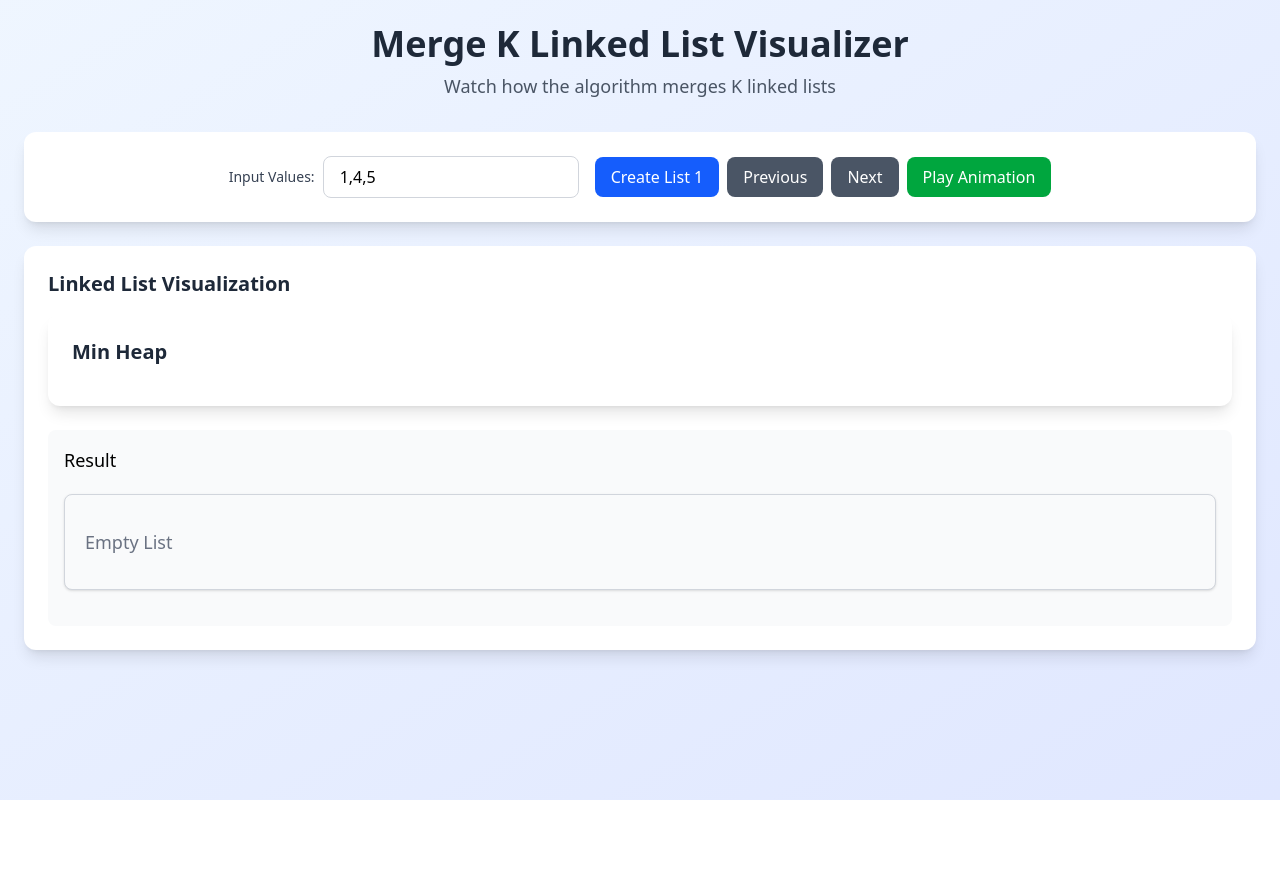
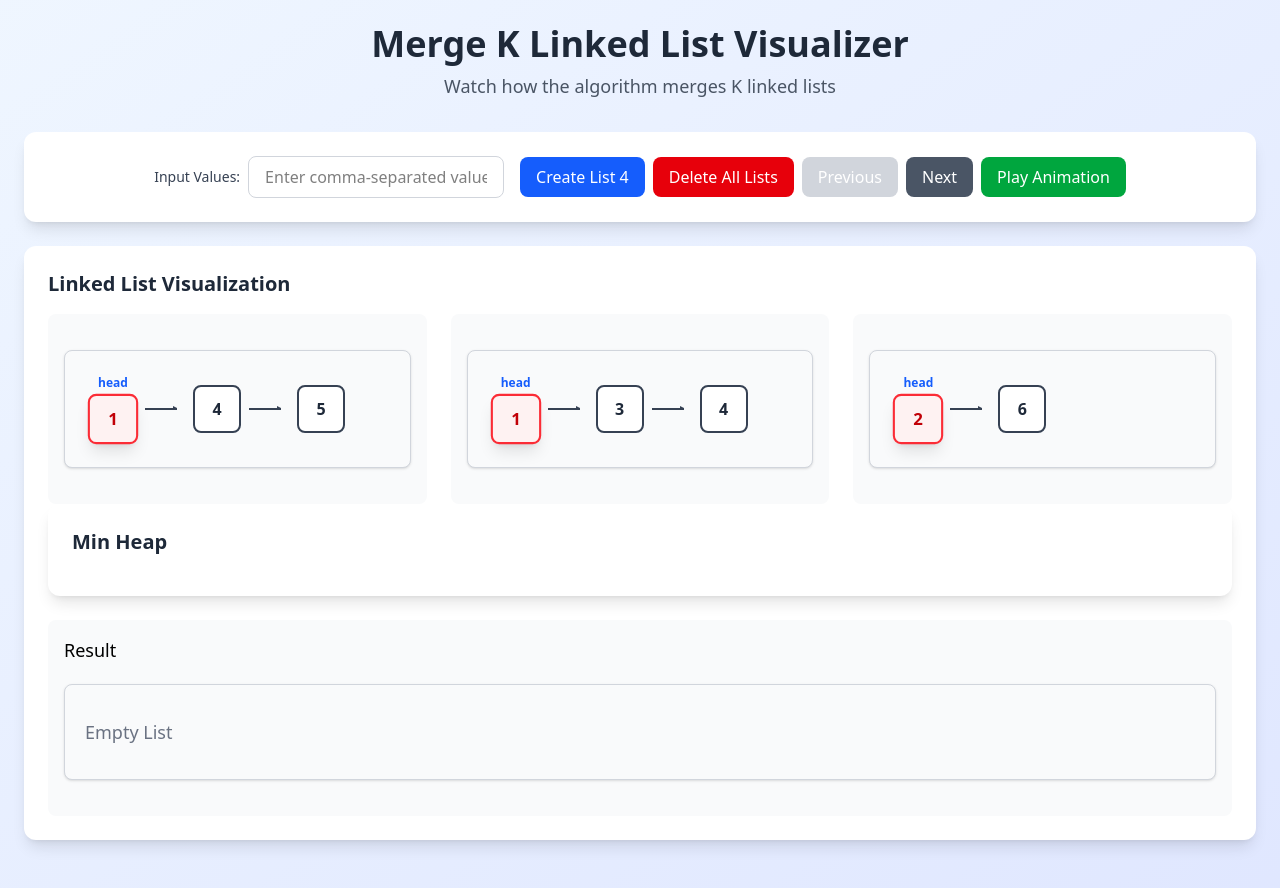
Before and after one commit to 00Dvs00/algo-visuals, a React (Vite) app: page /LinkedList/mergeKLinkedList in a window 1280 px wide. Before the commit the page ends 800 px from the top, so only its background shows below. Built offline with nearby package versions, Linux system fonts and the light colour scheme.

Commit message:
Fixed Merge K linked List code and UI but minHeap remains

```diff
--- a/src/LinkedLists/Alg2.jsx
+++ b/src/LinkedLists/Alg2.jsx
@@ -1,10 +1,10 @@
 import React, { useState, useEffect, useRef } from "react";
 import LinkedListVisualizer from "./LinkedListVisualizer";
 import { createMinHeap } from "./MinHeap";
-import { createLinkedList } from "./ListNode";
+import { ListNode, createLinkedList } from "./ListNode";
 
 const MergeKLinkedList = () => {
-  const [inputValues, setInputValues] = useState('1,4,5');
+  const [inputValues, setInputValues] = useState('');
   const [currentStep, setCurrentStep] = useState(0);
   const [isPlaying, setIsPlaying] = useState(false);
   const [listCount, setListCount] = useState(1);
@@ -13,30 +13,88 @@ const MergeKLinkedList = () => {
   const minHeap = useRef(createMinHeap());
 
   const createVisualizationSteps = (headArray) => {
-    minHeap.current = createMinHeap();
+    let stepCount = 0;
+    let dummy = new ListNode();
 
-    for(let head of headArray){
-      if(head) minHeap.current.insert(head);
-    }
-
+    headArray.forEach((head,index) => {
+      if(head){
+        steps.push({
+          id: stepCount++,
+          list: head,
+          highlightNodes: [0],
+          pointers: {"head" : 0},
+          resultHead : dummy.next,
+        });
+      }
+    });
     return steps;
   }
 
   const handleCreateList = () => {
     const values = inputValues.split(',').map(v => parseInt(v.trim())).filter(v => !isNaN(v));
     const head = createLinkedList(values);
-    setHeadArray(prev => [...prev, head]);
+    setHeadArray(prev => {
+      const updated = [...prev, head];
+      const steps = createVisualizationSteps(updated);
+      setSteps(steps);
+      setCurrentStep(0);
+      return updated;
+    });
     setListCount(prev => prev + 1);
-    setCurrentStep(0);
     setIsPlaying(false);
   };
 
+  const handleResetLists = () => {
+    setHeadArray([]);
+    setSteps([]);
+    setCurrentStep(0);
+    setListCount(1);
+    setIsPlaying(false);
+    minHeap.current = createMinHeap();
+  };
+
+  const nextStep = () => {
+    if (currentStep < steps.length - 1) {
+      setCurrentStep(currentStep + 1);
+    }
+  };
+
+  const prevStep = () => {
+    if (currentStep > 0) {
+      setCurrentStep(currentStep - 1);
+    }
+  };
+
+  const playAnimation = () => {
+    setIsPlaying(true);
+    const interval = setInterval(() => {
+      setCurrentStep(prev => {
+        if (prev >= steps.length - 1) {
+          setIsPlaying(false);
+          clearInterval(interval);
+          return prev;
+        }
+        return prev + 1;
+      });
+    }, 2000);
+  };
+
   useEffect(() => {
-    createVisualizationSteps(headArray);
-  }, [headArray] );
+    const defaultLists = [
+      [1, 4, 5],
+      [1, 3, 4],
+      [2, 6],
+    ];
 
+    const defaultHeads = defaultLists.map(values => createLinkedList(values));
+    setHeadArray(defaultHeads);
+    const steps = createVisualizationSteps(defaultHeads);
+    setSteps(steps);
+    setListCount(defaultLists.length + 1);
+    setCurrentStep(0);
+  }, []);
 
-  const currentStepData = {};
+  const currentStepData = steps[currentStep] || {};
 
   return (
     <>
@@ -77,24 +135,31 @@ const MergeKLinkedList = () => {
               </button>
 
               <button
-                /* onClick={prevStep} */
-                /* disabled={currentStep === 0} */
+                onClick={handleResetLists}
+                className="px-4 py-2 bg-red-600 text-white rounded-lg hover:bg-red-700 transition-colors duration-200 font-medium"
+              >
+                Delete All Lists
+              </button>
+
+              <button
+                onClick={prevStep}
+                disabled={currentStep === 0}
                 className="px-4 py-2 bg-gray-600 text-white rounded-lg hover:bg-gray-700 disabled:bg-gray-300 disabled:cursor-not-allowed transition-colors duration-200 font-medium"
               >
                 Previous
               </button>
 
               <button
-                /* onClick={nextStep}
-                disabled={currentStep >= steps.length - 1} */
+                onClick={nextStep}
+                disabled={currentStep >= steps.length - 1}
                 className="px-4 py-2 bg-gray-600 text-white rounded-lg hover:bg-gray-700 disabled:bg-gray-300 disabled:cursor-not-allowed transition-colors duration-200 font-medium"
               >
                 Next
               </button>
 
               <button
-                /* onClick={playAnimation}
-                disabled={isPlaying} */
+                onClick={playAnimation}
+                disabled={isPlaying}
                 className="px-4 py-2 bg-green-600 text-white rounded-lg hover:bg-green-700 disabled:bg-green-300 disabled:cursor-not-allowed transition-colors duration-200 font-medium"
               >
                 {isPlaying ? 'Playing...' : 'Play Animation'}
@@ -110,12 +175,12 @@ const MergeKLinkedList = () => {
 
           <div className="grid md:grid-cols-3 gap-6">
             {
-              headArray.map((head,index) => (
+              headArray.map((head, index) => (
                 <div key={index} className="bg-gray-50 rounded-lg p-4">
                   <LinkedListVisualizer
                     list={head}
-                    highlightNodes={[]}
-                    pointers={{}}
+                    highlightNodes={currentStepData.highlightNodes}
+                    pointers={currentStepData.pointers}
                   />
                 </div>
               ))
@@ -140,7 +205,7 @@ const MergeKLinkedList = () => {
           <div className="bg-gray-50 rounded-lg p-4">
             <h5 className="text-lg font-medium">Result</h5>
             <LinkedListVisualizer
-              list={currentStepData.list}
+              list={currentStepData.resultHead}
               highlightNodes={currentStepData.highlightNodes}
               pointers={currentStepData.pointers}
             />
--- a/src/LinkedLists/ListNode.jsx
+++ b/src/LinkedLists/ListNode.jsx
@@ -2,6 +2,13 @@ export class ListNode {
   constructor(val, next = null) {
     this.val = val;
     this.next = next;
+  }
+  add(val) {
+    let current = this;
+    while (current.next !== null) {
+      current = current.next;
+    }
+    current.next = new ListNode(val);
   }
 }
 
```
